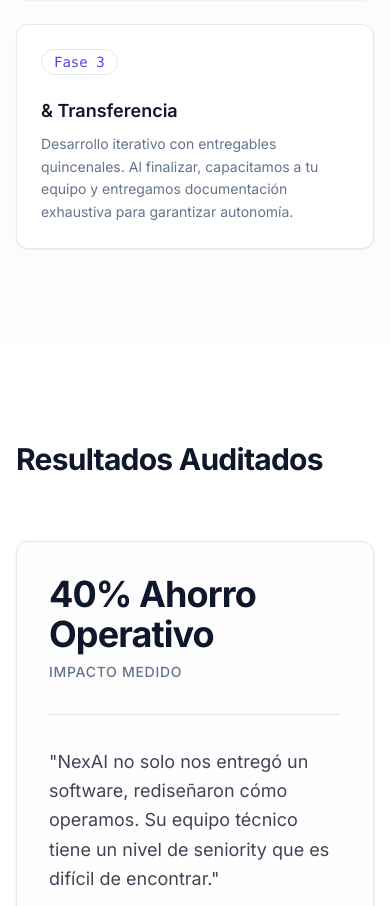
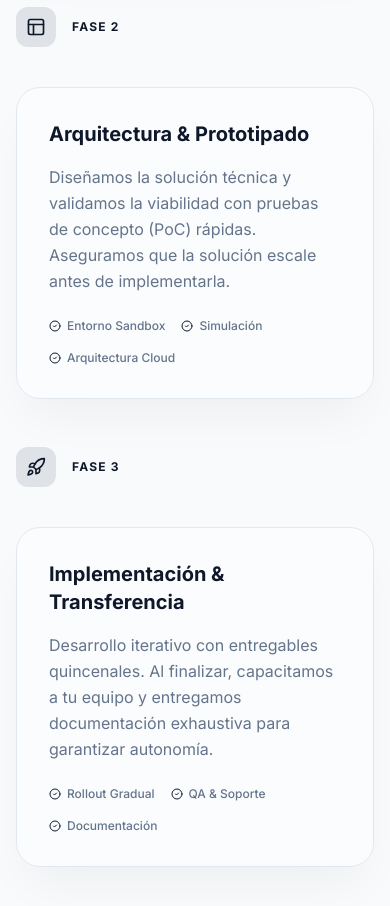
Before and after one commit to rcuevas-oss/Rodrigo-Cuevas, a React (Vite) app: page / in a window 390 px wide. Shown: the part 6793-7699 px from the top of the page. Built offline with nearby package versions, Linux system fonts and the light colour scheme.

Commit message:
Redesign methodology section and replace testimonials with tech stack showcase

```diff
--- a/App.tsx
+++ b/App.tsx
@@ -6,7 +6,7 @@ import { Services } from './components/Services';
 import { EnterpriseDashboard } from './components/EnterpriseDashboard';
 import { AutomationPlayground } from './components/AutomationPlayground';
 import { Features } from './components/Features';
-import { Testimonials } from './components/Testimonials';
+import { TechStack } from './components/TechStack';
 import { Engagement } from './components/Engagement';
 import { Contact } from './components/Contact';
 import { Footer } from './components/Footer';
@@ -22,7 +22,7 @@ function App() {
         <EnterpriseDashboard />
         <AutomationPlayground />
         <Features />
-        <Testimonials />
+        <TechStack />
         <Engagement />
         <Contact />
       </main>
--- a/components/Features.tsx
+++ b/components/Features.tsx
@@ -2,43 +2,88 @@ import React from 'react';
 import { METHODOLOGY } from '../constants';
 import { FadeIn } from './FadeIn';
 import { Card, CardContent } from './ui/card';
+import { CheckCircle2 } from 'lucide-react';
 
 export const Features: React.FC = () => {
   return (
-    <section id="metodologia" className="py-24 bg-secondary/30">
-      <div className="max-w-5xl mx-auto px-4 sm:px-6 lg:px-8">
-        <FadeIn className="text-center mb-16">
-          <h2 className="text-3xl font-bold tracking-tight text-foreground sm:text-4xl mb-4">
-            Metodología de Despliegue
+    <section id="metodologia" className="py-24 bg-muted/50 border-y border-border overflow-hidden">
+      <div className="max-w-4xl mx-auto px-4 sm:px-6 lg:px-8">
+        <div className="text-center mb-20">
+          <FadeIn>
+            <h2 className="text-3xl font-bold tracking-tight text-foreground sm:text-4xl md:text-5xl mb-6">
+              Metodología de <span className="text-primary italic">Despliegue</span>
             </h2>
-          <p className="text-muted-foreground max-w-2xl mx-auto">
+            <p className="text-muted-foreground text-lg max-w-2xl mx-auto leading-relaxed">
               Un proceso iterativo y seguro para integrar IA en infraestructura crítica sin interrumpir operaciones.
             </p>
           </FadeIn>
+        </div>
 
-        <div className="grid gap-6">
+        <div className="relative">
+          {/* Vertical connector line */}
+          <div className="absolute left-8 top-0 bottom-0 w-0.5 bg-gradient-to-b from-primary/50 via-border to-transparent hidden md:block" />
+
+          <div className="space-y-12">
             {METHODOLOGY.map((step, index) => (
-            <FadeIn key={step.id} delay={index * 100}>
-              <Card className="border-border shadow-sm">
-                <CardContent className="p-6 sm:p-8 flex flex-col md:flex-row gap-6 items-start">
-                   <div className="shrink-0">
-                      <span className="text-sm font-mono font-medium text-brand-600 bg-brand-50 px-3 py-1 rounded-full border border-brand-100">
+              <FadeIn key={step.id} delay={index * 150}>
+                <div className="relative flex flex-col md:flex-row gap-8 items-start group">
+                  {/* Step Icon with circle mask */}
+                  <div className="relative z-10 hidden md:flex items-center justify-center w-16 h-16 rounded-full bg-background border-2 border-primary shadow-xl shadow-primary/5 shrink-0 transition-transform duration-500 group-hover:scale-110">
+                    <step.icon size={28} className="text-primary" />
+                  </div>
+
+                  {/* Mobile header (Icon + Phase) */}
+                  <div className="flex items-center gap-4 md:hidden mb-2">
+                    <div className="w-10 h-10 rounded-lg bg-primary/10 flex items-center justify-center text-primary">
+                      <step.icon size={20} />
+                    </div>
+                    <span className="text-xs font-black uppercase tracking-widest text-primary">
                       {step.id}
                     </span>
                   </div>
-                   <div>
-                      <h3 className="text-lg font-semibold text-foreground mb-2">
-                        {step.title.split(' ').slice(1).join(' ')}
-                        {/* Removing the number from title since we display ID separately, or keep as is if preferred */}
+
+                  <Card className="flex-1 bg-card/40 backdrop-blur-sm border-border shadow-2xl shadow-black/5 hover:border-primary/30 transition-all duration-500 rounded-3xl overflow-hidden">
+                    <CardContent className="p-8">
+                      <div className="flex flex-col gap-4">
+                        <div className="flex items-center justify-between">
+                          <h3 className="text-xl font-bold text-foreground">
+                            {step.title}
                           </h3>
-                      <p className="text-muted-foreground text-sm leading-relaxed">
+                          <span className="hidden md:block text-[10px] font-black uppercase tracking-widest text-muted-foreground/50 border border-border px-2 py-0.5 rounded-md">
+                            {step.id}
+                          </span>
+                        </div>
+                        <p className="text-muted-foreground leading-relaxed">
                           {step.content}
                         </p>
+
+                        <div className="flex flex-wrap gap-4 mt-2">
+                          {index === 0 && ["Mapeo de Procesos", "Análisis de ROI", "Auditoría Técnica"].map(tag => (
+                            <div key={tag} className="flex items-center gap-1.5 text-xs font-medium text-muted-foreground">
+                              <CheckCircle2 size={12} className="text-primary" />
+                              {tag}
+                            </div>
+                          ))}
+                          {index === 1 && ["Entorno Sandbox", "Simulación", "Arquitectura Cloud"].map(tag => (
+                            <div key={tag} className="flex items-center gap-1.5 text-xs font-medium text-muted-foreground">
+                              <CheckCircle2 size={12} className="text-primary" />
+                              {tag}
+                            </div>
+                          ))}
+                          {index === 2 && ["Rollout Gradual", "QA & Soporte", "Documentación"].map(tag => (
+                            <div key={tag} className="flex items-center gap-1.5 text-xs font-medium text-muted-foreground">
+                              <CheckCircle2 size={12} className="text-primary" />
+                              {tag}
+                            </div>
+                          ))}
+                        </div>
                       </div>
                     </CardContent>
                   </Card>
+                </div>
               </FadeIn>
             ))}
+          </div>
         </div>
       </div>
     </section>
--- /dev/null
+++ b/components/TechStack.tsx
@@ -0,0 +1,79 @@
+import React from 'react';
+import { FadeIn } from './FadeIn';
+import {
+    SiGooglecloud,
+    SiOpenai,
+    SiFirebase,
+    SiPython,
+    SiReact,
+    SiTypescript,
+    SiTailwindcss,
+    SiStripe,
+    SiGithub,
+    SiVercel,
+    SiDocker,
+    SiPostgresql
+} from 'react-icons/si';
+
+const techs = [
+    { name: 'Google Cloud', icon: SiGooglecloud, color: '#4285F4' },
+    { name: 'OpenAI', icon: SiOpenai, color: '#412991' },
+    { name: 'Firebase', icon: SiFirebase, color: '#FFCA28' },
+    { name: 'Python', icon: SiPython, color: '#3776AB' },
+    { name: 'React', icon: SiReact, color: '#61DAFB' },
+    { name: 'TypeScript', icon: SiTypescript, color: '#3178C6' },
+    { name: 'Tailwind CSS', icon: SiTailwindcss, color: '#06B6D4' },
+    { name: 'Stripe', icon: SiStripe, color: '#008CD1' },
+    { name: 'Docker', icon: SiDocker, color: '#2496ED' },
+    { name: 'PostgreSQL', icon: SiPostgresql, color: '#4169E1' },
+    { name: 'GitHub', icon: SiGithub, color: '#181717' },
+    { name: 'Vercel', icon: SiVercel, color: '#000000' },
+];
+
+export const TechStack: React.FC = () => {
+    return (
+        <section className="py-24 bg-background">
+            <div className="max-w-7xl mx-auto px-4 sm:px-6 lg:px-8">
+                <div className="text-center mb-16">
+                    <FadeIn>
+                        <h2 className="text-3xl font-bold tracking-tight text-foreground sm:text-4xl mb-4">
+                            Infraestructura de <span className="text-primary">Clase Mundial</span>
+                        </h2>
+                        <p className="text-muted-foreground text-lg max-w-2xl mx-auto leading-relaxed">
+                            No improvisamos. Utilizamos las mismas tecnologías que potencian a las empresas más grandes del mundo para garantizar tu escalabilidad.
+                        </p>
+                    </FadeIn>
+                </div>
+
+                <div className="grid grid-cols-2 md:grid-cols-4 lg:grid-cols-6 gap-8">
+                    {techs.map((tech, index) => {
+                        const Icon = tech.icon;
+                        return (
+                            <FadeIn key={tech.name} delay={index * 50}>
+                                <div className="group relative flex flex-col items-center justify-center p-8 rounded-2xl border border-border bg-card/50 transition-all duration-300 hover:border-primary/50 hover:shadow-lg hover:shadow-primary/5">
+                                    <div
+                                        className="transition-all duration-500 grayscale group-hover:grayscale-0 group-hover:scale-110 flex items-center justify-center h-12 w-12"
+                                        style={{ color: tech.color }}
+                                    >
+                                        <Icon size={40} />
+                                    </div>
+                                    <span className="mt-4 text-xs font-bold text-muted-foreground/60 transition-colors group-hover:text-foreground uppercase tracking-widest">
+                                        {tech.name}
+                                    </span>
+                                </div>
+                            </FadeIn>
+                        );
+                    })}
+                </div>
+
+                <FadeIn delay={600}>
+                    <div className="mt-16 p-8 rounded-[2.5rem] bg-muted/30 border border-border/50 text-center max-w-3xl mx-auto">
+                        <p className="text-sm font-medium text-muted-foreground italic">
+                            "Nuestra arquitectura se basa en software de código abierto y nubes privadas, eliminando rentas constantes por usuario y dándote propiedad total de tu tecnología."
+                        </p>
+                    </div>
+                </FadeIn>
+            </div>
+        </section>
+    );
+};
--- a/components/Testimonials.tsx
+++ /dev/null
@@ -1,48 +0,0 @@
-import React from 'react';
-import { TESTIMONIALS } from '../constants';
-import { FadeIn } from './FadeIn';
-import { Card, CardContent } from './ui/card';
-import { Separator } from './ui/separator';
-
-export const Testimonials: React.FC = () => {
-  return (
-    <section id="casos" className="py-24 bg-background">
-      <div className="max-w-7xl mx-auto px-4 sm:px-6 lg:px-8">
-        <FadeIn className="mb-16">
-          <h2 className="text-3xl font-bold tracking-tight text-foreground sm:text-4xl mb-4">
-            Resultados Auditados
-          </h2>
-        </FadeIn>
-
-        <div className="grid md:grid-cols-2 gap-8">
-          {TESTIMONIALS.map((testimonial, index) => (
-            <FadeIn key={index} delay={index * 100}>
-              <Card className="h-full bg-secondary/10 border-border">
-                <CardContent className="p-8 flex flex-col h-full">
-                  <div className="mb-8">
-                     <p className="text-4xl font-bold tracking-tight text-foreground mb-2">
-                        {testimonial.metric}
-                     </p>
-                     <p className="text-sm text-muted-foreground uppercase tracking-wider font-medium">Impacto medido</p>
-                  </div>
-                  <Separator className="mb-8" />
-                  <blockquote className="text-lg text-foreground/80 mb-6 flex-grow leading-relaxed">
-                    "{testimonial.quote}"
-                  </blockquote>
-                  <div>
-                    <cite className="not-italic font-semibold text-foreground text-sm block">
-                      {testimonial.author}
-                    </cite>
-                    <span className="text-muted-foreground text-sm">
-                      {testimonial.role}, {testimonial.company}
-                    </span>
-                  </div>
-                </CardContent>
-              </Card>
-            </FadeIn>
-          ))}
-        </div>
-      </div>
-    </section>
-  );
-};
--- a/constants.tsx
+++ b/constants.tsx
@@ -2,8 +2,11 @@ import {
   GitBranch,
   Terminal,
   Database,
+  Search,
+  Layout,
+  Rocket
 } from 'lucide-react';
-import { NavItem, ServiceItem, MethodologyStep, TestimonialItem, EngagementModel, PricingPlan } from './types';
+import { NavItem, ServiceItem, MethodologyStep, EngagementModel, PricingPlan } from './types';
 
 export const APP_NAME = "NexAI";
 
@@ -49,34 +52,20 @@ export const METHODOLOGY: MethodologyStep[] = [
   {
     id: "Fase 1",
     title: "Discovery & Diagnóstico",
-    content: "No escribimos una sola línea de código sin entender tu negocio. Realizamos sesiones de inmersión con tus equipos para mapear procesos y dolores operativos."
+    content: "No escribimos una sola línea de código sin entender tu negocio. Realizamos sesiones de inmersión con tus equipos para mapear procesos y dolores operativos.",
+    icon: Search
   },
   {
     id: "Fase 2",
     title: "Arquitectura & Prototipado",
-    content: "Diseñamos la solución técnica y validamos la viabilidad con pruebas de concepto (PoC) rápidas. Aseguramos que la solución escale antes de implementarla."
+    content: "Diseñamos la solución técnica y validamos la viabilidad con pruebas de concepto (PoC) rápidas. Aseguramos que la solución escale antes de implementarla.",
+    icon: Layout
   },
   {
     id: "Fase 3",
     title: "Implementación & Transferencia",
-    content: "Desarrollo iterativo con entregables quincenales. Al finalizar, capacitamos a tu equipo y entregamos documentación exhaustiva para garantizar autonomía."
-  },
-];
-
-export const TESTIMONIALS: TestimonialItem[] = [
-  {
-    quote: "NexAI no solo nos entregó un software, rediseñaron cómo operamos. Su equipo técnico tiene un nivel de seniority que es difícil de encontrar.",
-    author: "Elena Vásquez",
-    role: "Directora de Operaciones",
-    company: "Logística Andina",
-    metric: "40% Ahorro Operativo"
-  },
-  {
-    quote: "Buscábamos expertos en IA, no generalistas. Entendieron nuestra necesidad de privacidad de datos y cumplimiento normativo desde el día uno.",
-    author: "Roberto Méndez",
-    role: "VP de Ingeniería",
-    company: "FinTech Corp",
-    metric: "ISO 27001 Compliant"
+    content: "Desarrollo iterativo con entregables quincenales. Al finalizar, capacitamos a tu equipo y entregamos documentación exhaustiva para garantizar autonomía.",
+    icon: Rocket
   },
 ];
 
```
Also changed, not shown: components/SiteHeader.tsx (+8 -8 lines), types.ts (+1 -8 lines). Lines whose indentation alone changed are shown as unchanged.
